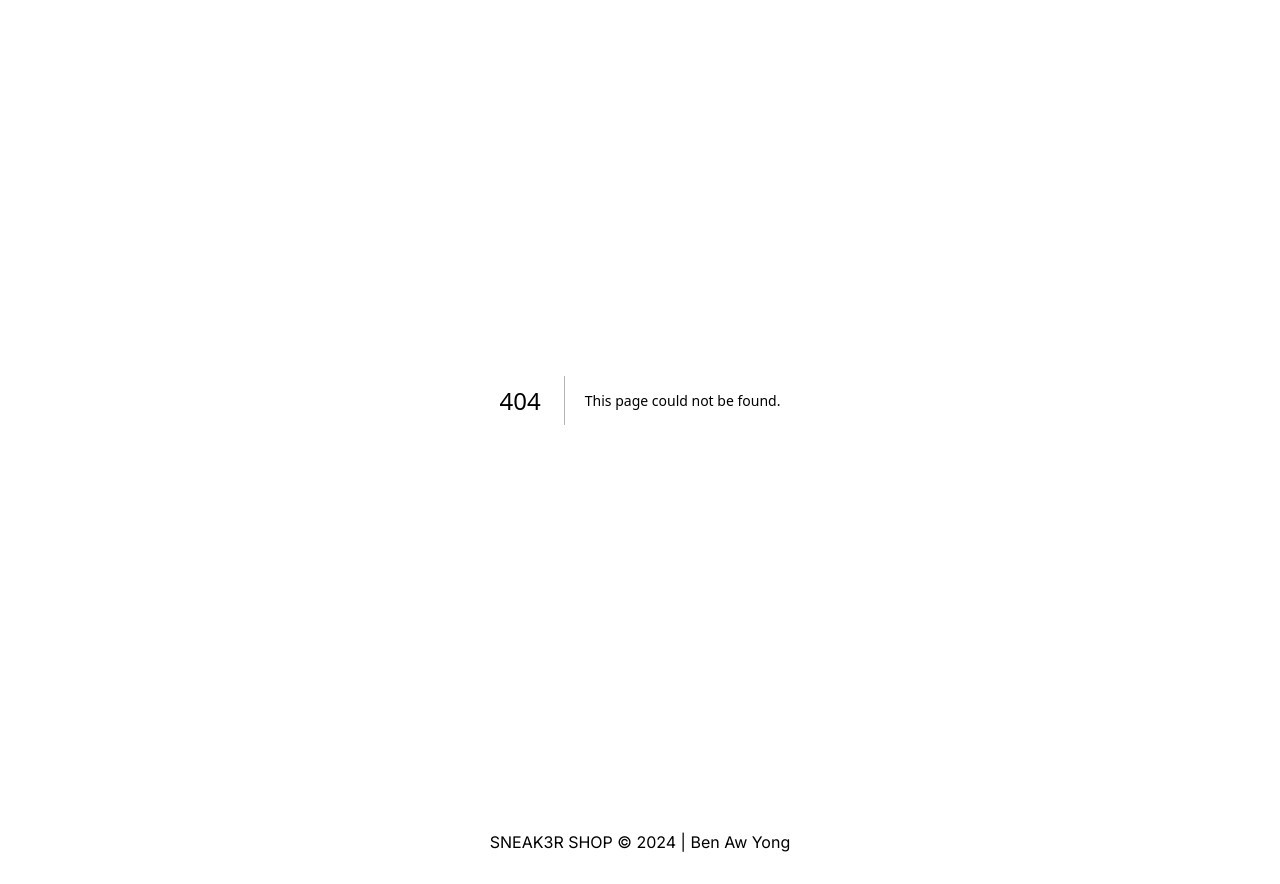
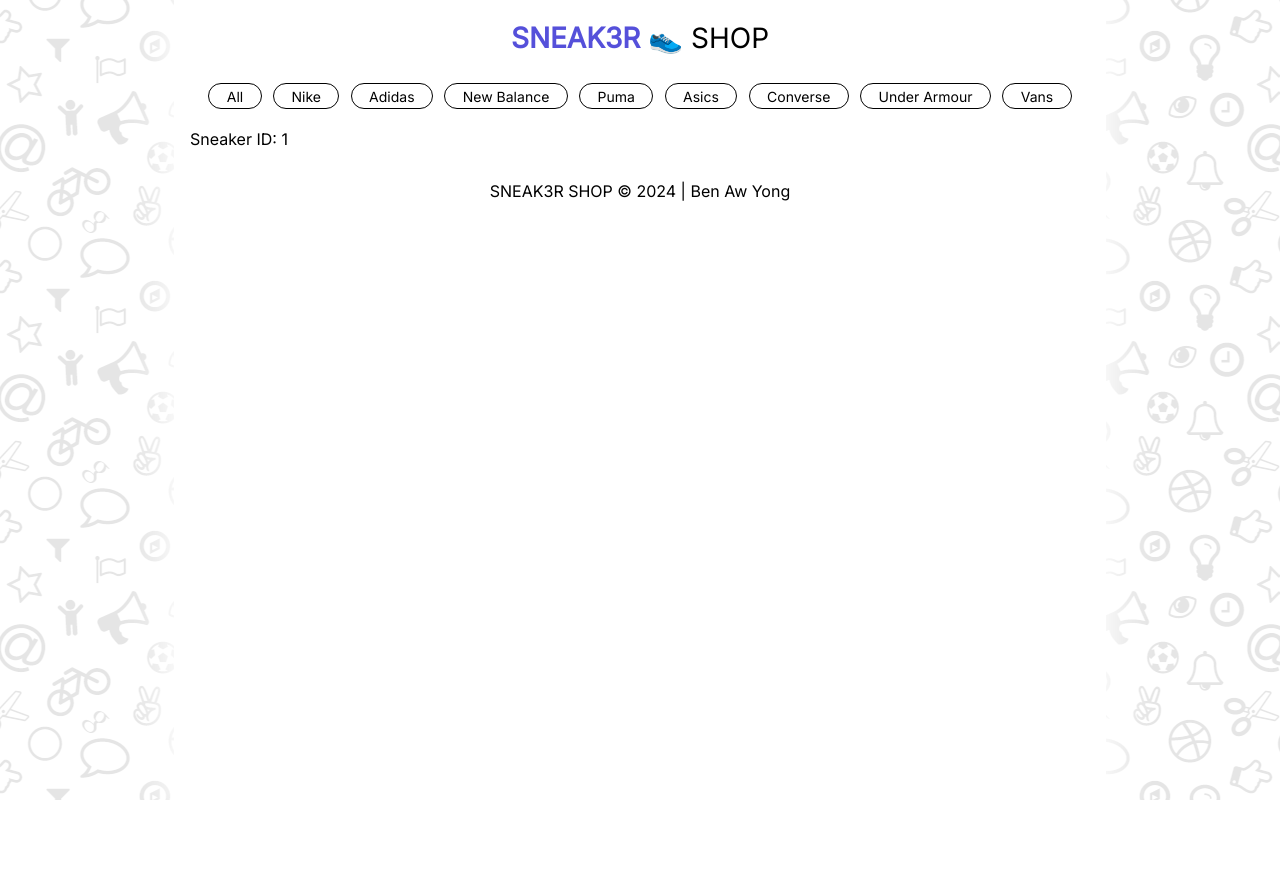
Before and after one commit to herbalvegetable/sneaker-shop, a Next.js app in the folder webapp/: page /sneaker/1 in a window 1280 px wide. Before the commit this address had no page. After the commit the page ends 800 px from the top, so only its background shows below. Built offline with nearby package versions, Linux system fonts and the light colour scheme.

Commit message:
added sneaker product page & navigation | update to components and file structure

```diff
--- /dev/null
+++ b/webapp/src/app/sneaker/[sneakerId]/page.js
@@ -0,0 +1,14 @@
+'use client';
+import { useState, useEffect } from 'react';
+// import { useRouter } from 'next/navigation';
+
+import styles from './page.module.css';
+
+export default function SneakerIdPage({ params }) {
+
+    const { sneakerId } = params;
+
+    return (
+        <div>Sneaker ID: {sneakerId}</div>
+    )
+}
--- /dev/null
+++ b/webapp/src/components/Header/Header.js
@@ -0,0 +1,43 @@
+import {useState, useEffect} from 'react';
+import { useRouter, usePathname } from 'next/navigation';
+
+import styles from './Header.module.css';
+
+const CATEGORIES = [
+    { title: 'All', href: '/' },
+    { title: 'Nike', href: '/nike' },
+    { title: 'Adidas', href: '/adidas' },
+    { title: 'New Balance', href: '/new-balance' },
+    { title: 'Puma', href: '/puma' },
+    { title: 'Asics', href: '/asics' },
+    { title: 'Converse', href: '/converse' },
+    { title: 'Under Armour', href: '/under-armour' },
+    { title: 'Vans', href: '/vans' },
+]
+
+export default function Header(props){
+
+    const router = useRouter();
+    const pathname = usePathname();
+
+    return (
+        <div className={styles.header}>
+            <div className={styles.title}>
+                <span className={styles.bold}>SNEAK3R</span> 👟 SHOP
+            </div>
+            <div className={styles.categories}>
+                {
+                    CATEGORIES.map((ctg, i) => {
+                        const { title, href } = ctg;
+                        const isActive = pathname === href;
+                        return (
+                            <div key={i.toString()} className={`${styles.category} ${isActive ? styles.active : ''}`} onClick={() => router.push(href)}>
+                                {title}
+                            </div>
+                        )
+                    })
+                }
+            </div>
+        </div>
+    )
+}
--- /dev/null
+++ b/webapp/src/components/Header/Header.module.css
@@ -0,0 +1,55 @@
+.header{
+    margin-bottom: 1.25em;
+}
+
+.title {
+    padding-top: 0.75em;
+    padding-bottom: 1em;
+    font-size: 28px;
+    text-align: center;
+    user-select: none;
+}
+
+.title .bold {
+    font-weight: 900;
+    color: var(--primary);
+}
+
+.categories {
+    display: flex;
+    flex-direction: row;
+    flex-wrap: wrap;
+    justify-content: center;
+    gap: 0.7em;
+    /* overflow-y: hidden;
+    overflow-x: scroll; */
+}
+
+.categories>.category {
+    display: flex;
+    flex-direction: row;
+    align-items: center;
+    justify-content: center;
+
+    padding: 0.25em 1.25em;
+    border-radius: 30px;
+    background-color: var(--background);
+    border: 1px solid var(--text);
+    /* color: var(--background); */
+    font-size: 14px;
+
+    text-wrap: nowrap;
+    user-select: none;
+
+    cursor: pointer;
+    transition: 0.2s;
+}
+
+.categories>.category:hover {
+    background-color: var(--secondary);
+}
+
+.categories>.category.active {
+    background-color: var(--primary);
+    color: var(--background);
+}
--- a/webapp/src/layout/PageWrapper/PageWrapper.js
+++ b/webapp/src/layout/PageWrapper/PageWrapper.js
@@ -2,12 +2,15 @@
 import { useReact, useEffect } from 'react';
 
 import styles from './PageWrapper.module.css';
+
+import Header from '@/components/Header/Header';
 
 export default function PageWrapper({ children }) {
 
     return (
         <div className={styles.wrapper}>
             <div className={styles.center}>
+                <Header />
                 {children}
                 <footer className={styles.footer}>SNEAK3R SHOP © {new Date().getFullYear()} | Ben Aw Yong</footer>
             </div>
--- a/webapp/src/layout/PageWrapper/PageWrapper.module.css
+++ b/webapp/src/layout/PageWrapper/PageWrapper.module.css
@@ -11,6 +11,7 @@
     width: 100%;
     background-color: var(--background);
     padding: 0 1em;
+    box-shadow: 0 0 40px 10px var(--background);
 }
 .footer{
     padding-top: 2em;
```
Also changed, not shown: webapp/src/app/page.js (+29 -34 lines), webapp/src/app/page.module.css (+0 -53 lines), webapp/src/app/sneaker/[sneakerId]/page.module.css (added).
